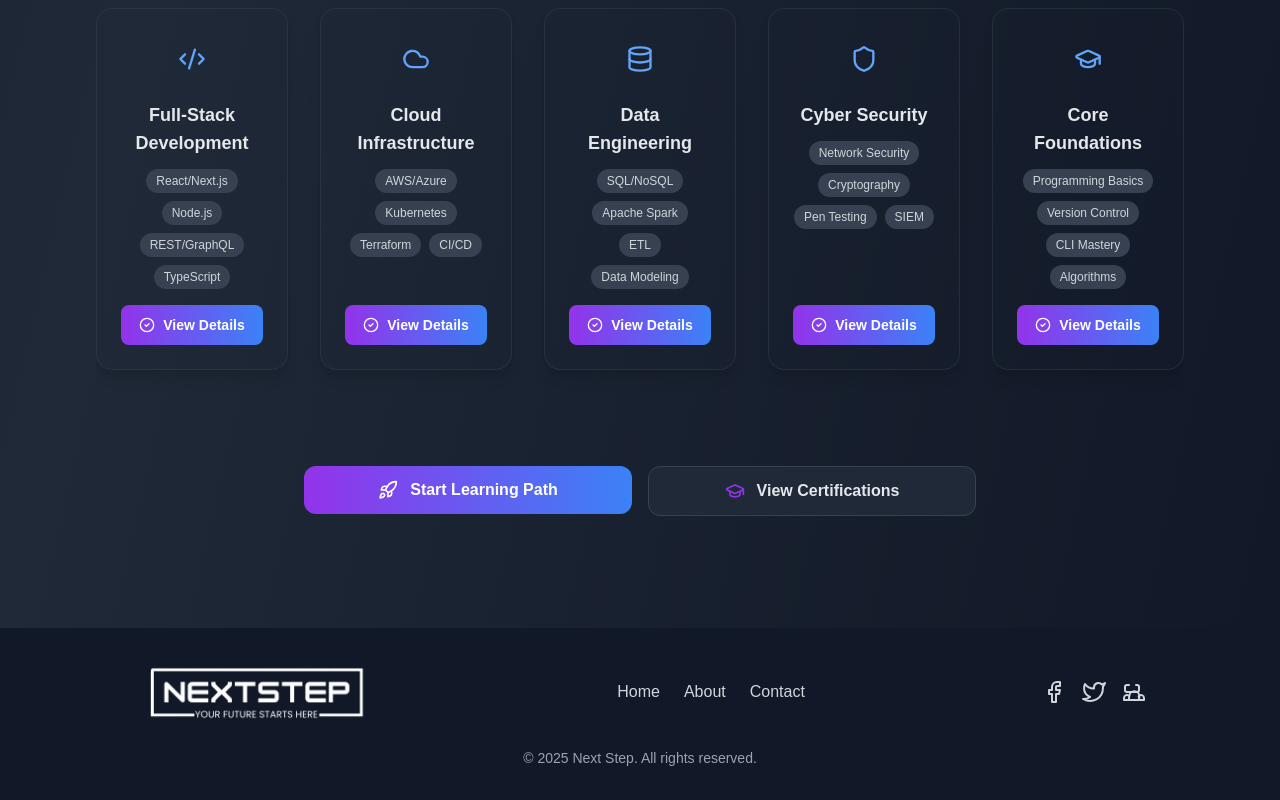
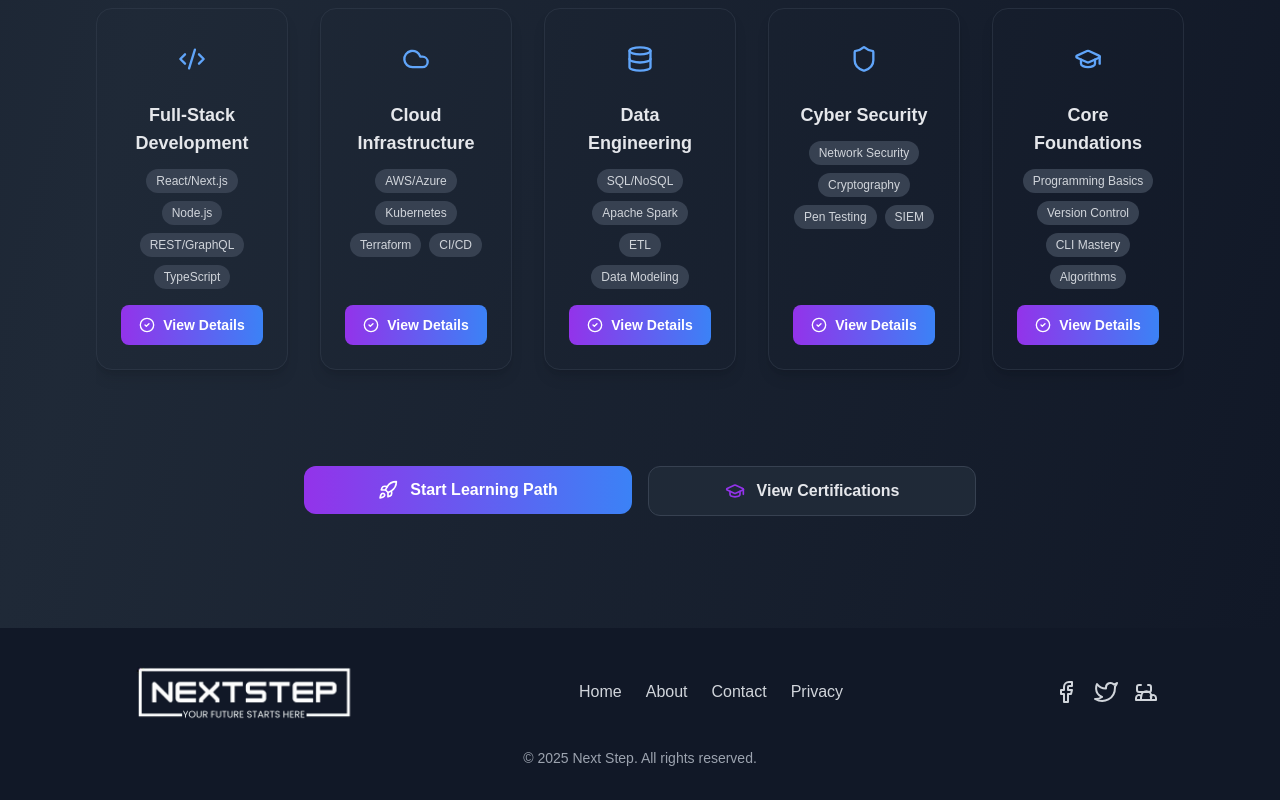
Before and after one commit to musashaikh6448/NextStep, a React (Vite) app: page / in a window 1280 px wide. Shown: the part 5047-5847 px from the top of the page. Built offline with nearby package versions, Linux system fonts and the light colour scheme; a web font is replaced by a local one.

Commit message:
pull from main

```diff
--- a/src/components/Footer.tsx
+++ b/src/components/Footer.tsx
@@ -40,6 +40,10 @@ const Footer: React.FC = () => {
             <Link to="/contact-us" className="hover:text-blue-500 dark:hover:text-blue-400 transition duration-300">
               Contact
             </Link>
+
+            <Link to="/privacy" className="hover:text-blue-500 dark:hover:text-blue-400 transition duration-300">
+              Privacy
+            </Link>
           </div>
 
           {/* Right Section: Social Media Icons */}
```
